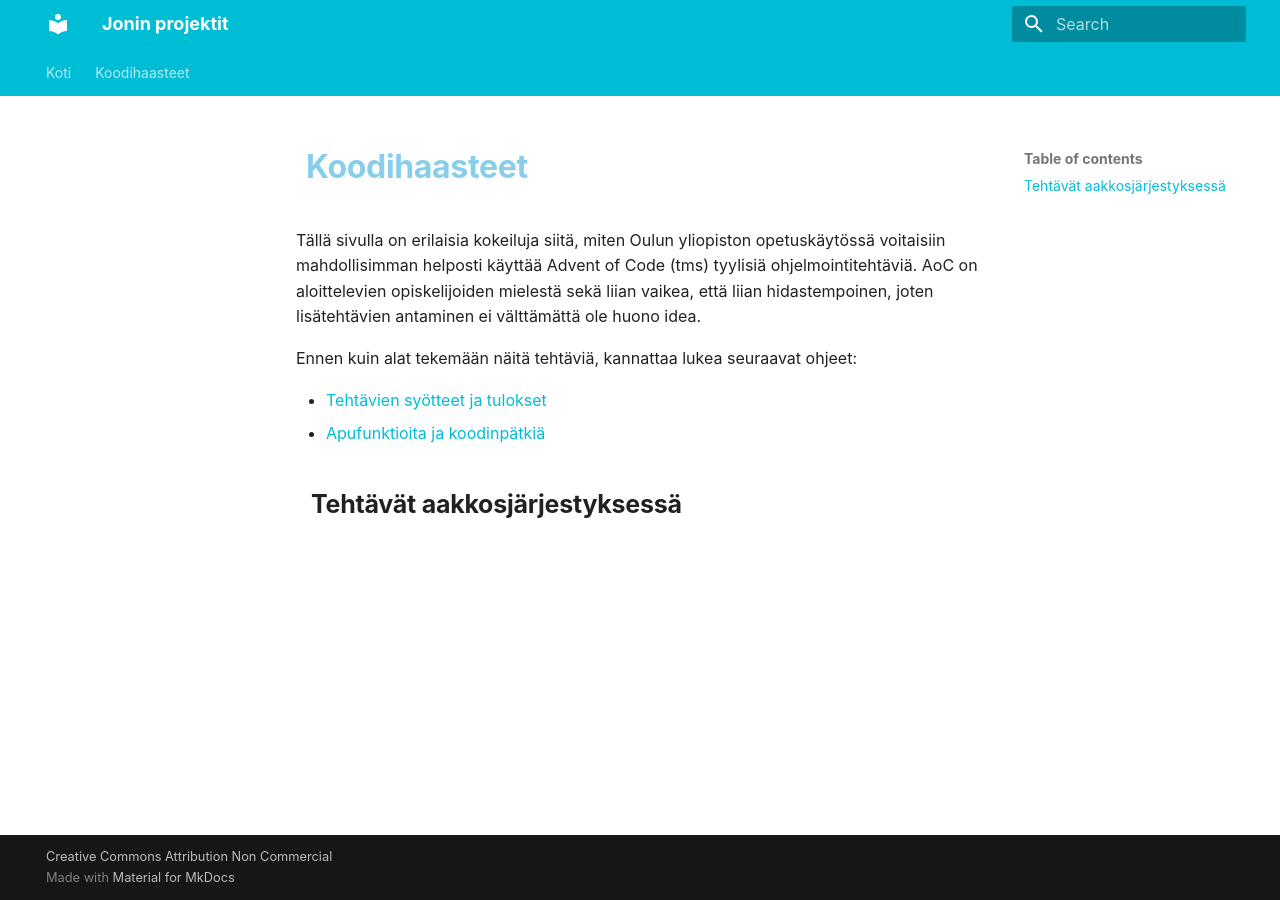
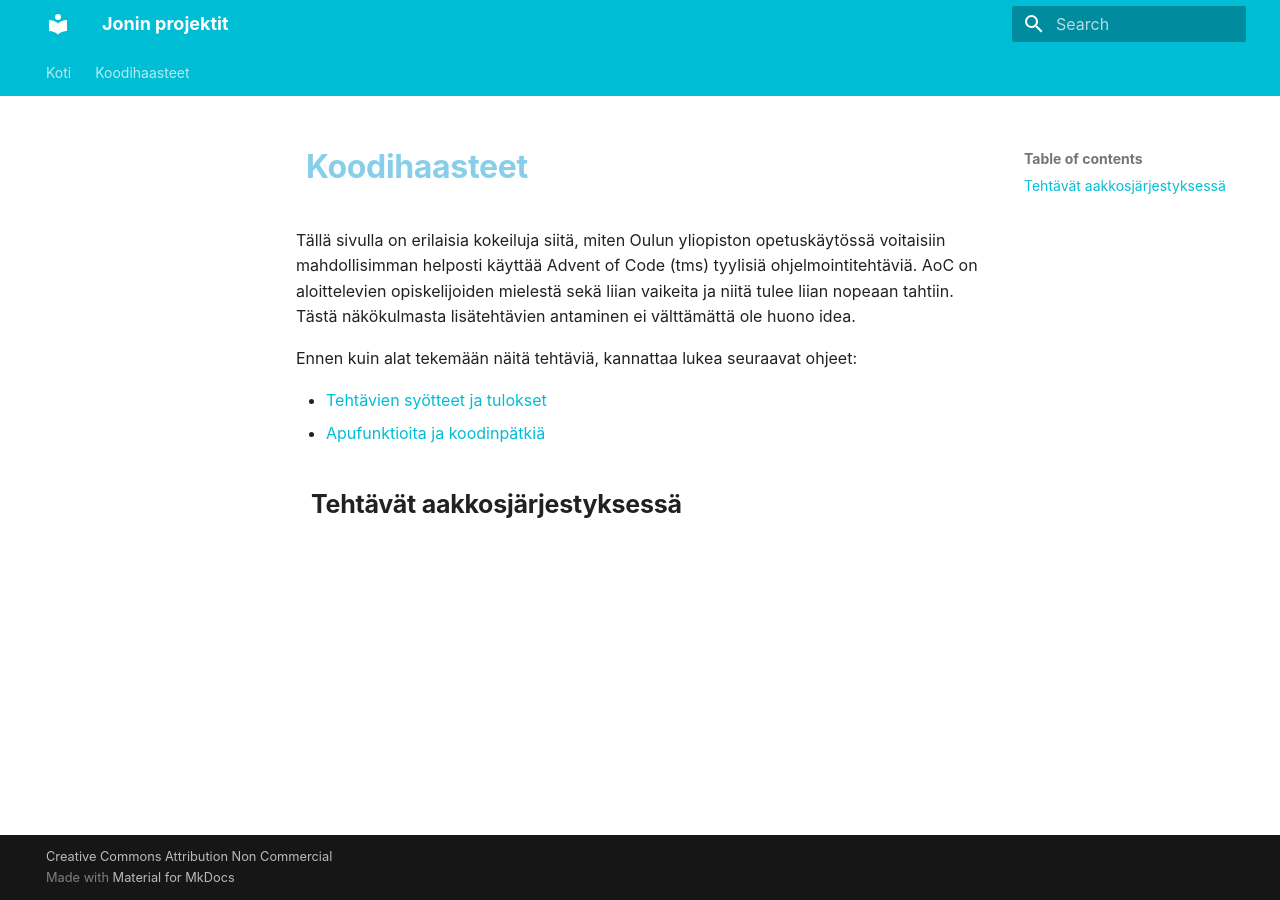
Before and after one commit to JoniMatias/jonimatias.github.io, an MkDocs documentation site: the page built from docs/koodi/koodi.md, in a window 1280 px wide. Built offline with MkDocs 1.6.1 and Material for MkDocs 9.7.7, drawn with Linux system fonts in a browser that asks for light colours.

Commit message:
koodi_toc:n ingressi muokattu.

```diff
--- a/docs/koodi/koodi.md
+++ b/docs/koodi/koodi.md
@@ -1,6 +1,6 @@
 # Koodihaasteet
 
-Tällä sivulla on erilaisia kokeiluja siitä, miten Oulun yliopiston opetuskäytössä voitaisiin mahdollisimman helposti käyttää Advent of Code (tms) tyylisiä ohjelmointitehtäviä. AoC on aloittelevien opiskelijoiden mielestä sekä liian vaikea, että liian hidastempoinen, joten lisätehtävien antaminen ei välttämättä ole huono idea.
+Tällä sivulla on erilaisia kokeiluja siitä, miten Oulun yliopiston opetuskäytössä voitaisiin mahdollisimman helposti käyttää Advent of Code (tms) tyylisiä ohjelmointitehtäviä. AoC on aloittelevien opiskelijoiden mielestä sekä liian vaikeita ja niitä tulee liian nopeaan tahtiin. Tästä näkökulmasta lisätehtävien antaminen ei välttämättä ole huono idea.
 
 Ennen kuin alat tekemään näitä tehtäviä, kannattaa lukea seuraavat ohjeet:
 
```
Also changed, not shown: docs/koodi/koodi_toc.md (+1 -1 lines).
